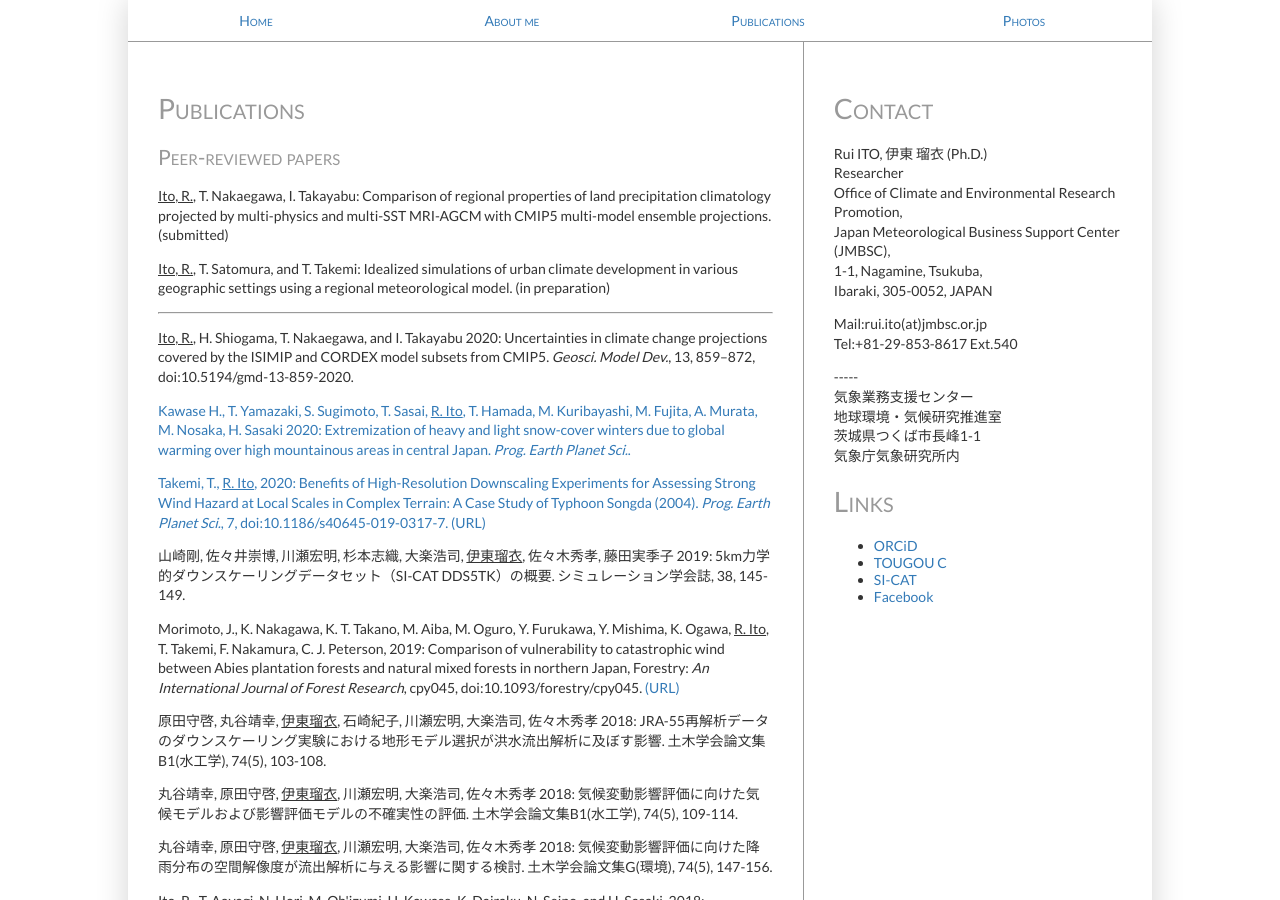
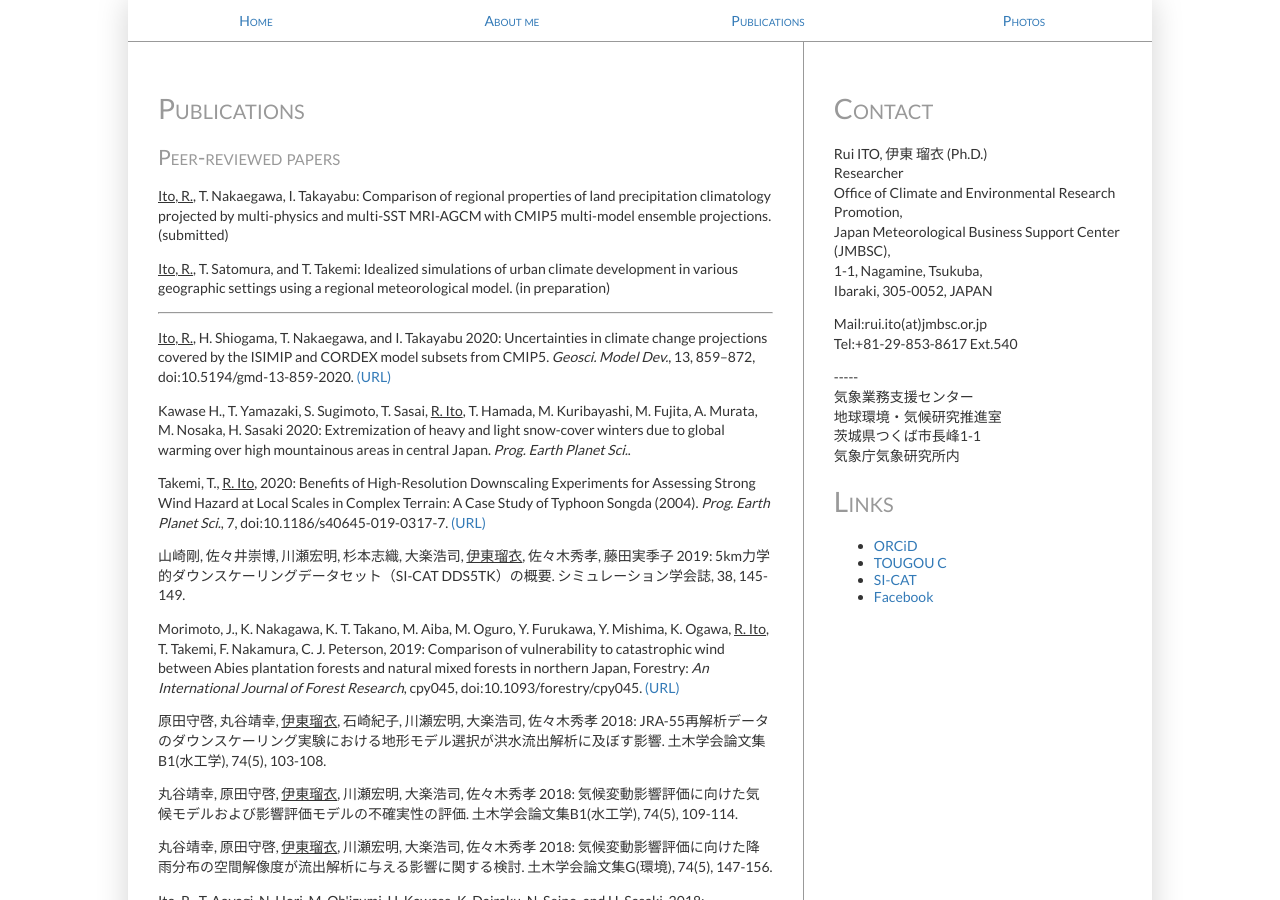
Before and after one commit to rui-climbiz/rui-climbiz.github.io, a Jekyll site: the page built from publications.html, in a window 1280 px wide and 900 px high. Built offline with Jekyll 4.4.1, drawn with Linux system fonts in a browser that asks for light colours.

Commit message:
Update publications.html

```diff
--- a/publications.html
+++ b/publications.html
@@ -8,7 +8,7 @@
 <p><u>Ito, R.</u>, T. Nakaegawa, I. Takayabu: Comparison of regional properties of land precipitation climatology projected by multi-physics and multi-SST MRI-AGCM with CMIP5 multi-model ensemble projections. (submitted)</p>
 <p><u>Ito, R.</u>, T. Satomura, and T. Takemi: Idealized simulations of urban climate development in various geographic settings using a regional meteorological model. (in preparation)</p>
 <hr>
-<p><u>Ito, R.</u>, H. Shiogama, T. Nakaegawa, and I. Takayabu 2020: Uncertainties in climate change projections covered by the ISIMIP and CORDEX model subsets from CMIP5. <i>Geosci. Model Dev.</i>, 13, 859–872, doi:10.5194/gmd-13-859-2020. <a href="https://doi.org/10.5194/gmd-13-859-2020"(URL)</a></p>
+<p><u>Ito, R.</u>, H. Shiogama, T. Nakaegawa, and I. Takayabu 2020: Uncertainties in climate change projections covered by the ISIMIP and CORDEX model subsets from CMIP5. <i>Geosci. Model Dev.</i>, 13, 859–872, doi:10.5194/gmd-13-859-2020. <a href="https://doi.org/10.5194/gmd-13-859-2020">(URL)</a></p>
 <p>Kawase H., T. Yamazaki, S. Sugimoto, T. Sasai, <u>R. Ito</u>, T. Hamada, M. Kuribayashi, M. Fujita, A. Murata, M. Nosaka, H. Sasaki 2020: Extremization of heavy and light snow-cover winters due to global warming over high mountainous areas in central Japan. <i>Prog. Earth Planet Sci.</i>.</p>
 <p>Takemi, T., <u>R. Ito</u>, 2020: Benefits of High-Resolution Downscaling Experiments for Assessing Strong Wind Hazard at Local Scales in Complex Terrain: A Case Study of Typhoon Songda (2004). <i>Prog. Earth Planet Sci.</i>, 7, doi:10.1186/s40645-019-0317-7. <a href="https://doi.org/10.1186/s40645-019-0317-7">(URL)</a></p>
 <p>山崎剛, 佐々井崇博, 川瀬宏明, 杉本志織, 大楽浩司, <u>伊東瑠衣</u>, 佐々木秀孝, 藤田実季子 2019: 5km力学的ダウンスケーリングデータセット（SI-CAT DDS5TK）の概要. シミュレーション学会誌, 38, 145-149.</p>
```
